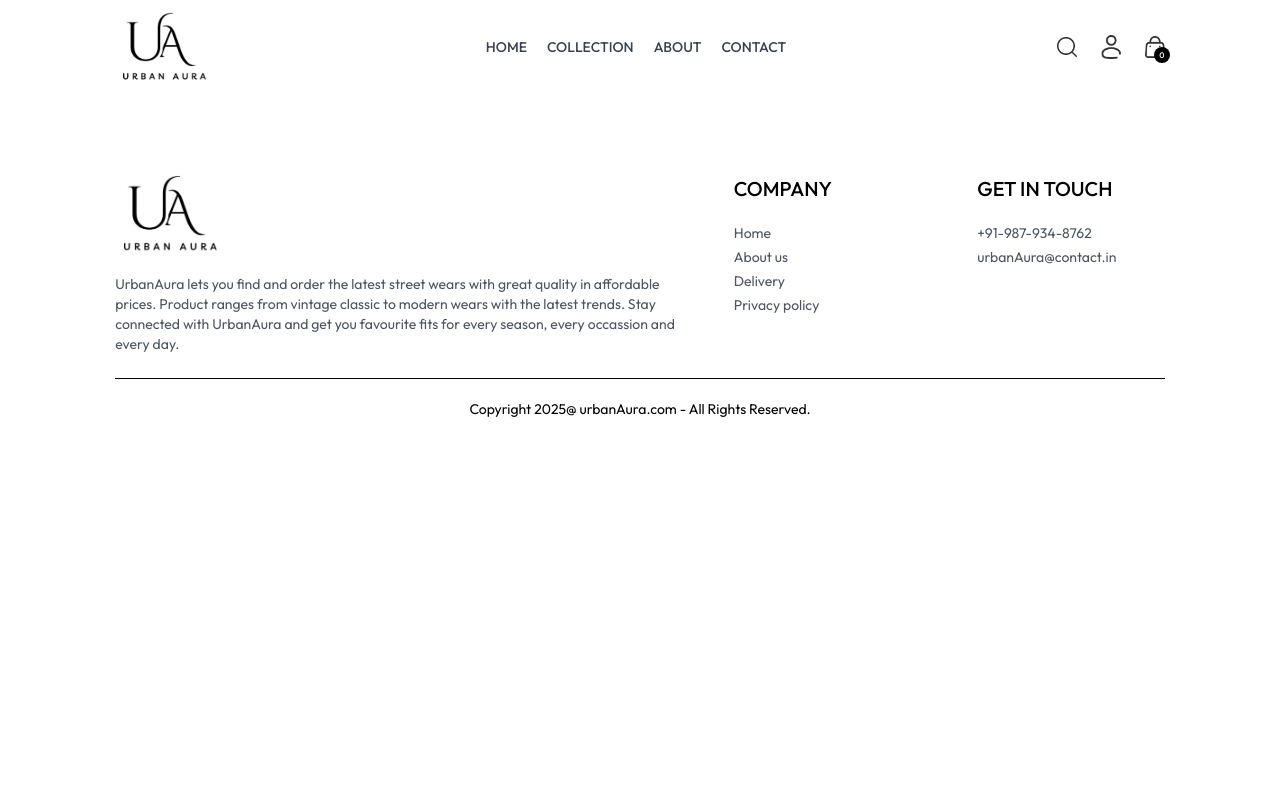
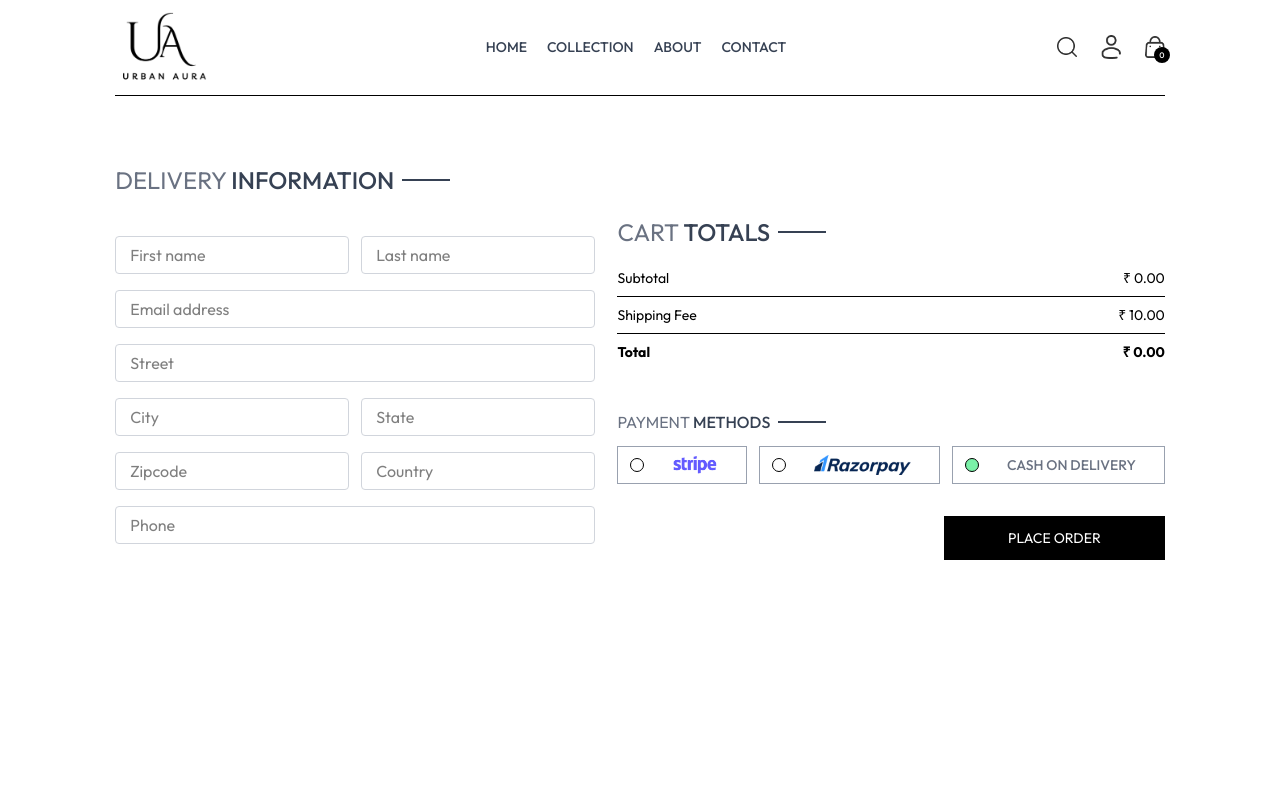
Before and after one commit to dileshwar-01/ecommerce-mern-app, a React (Vite) app: page /place-order in a window 1280 px wide. Shown: the top 800 px of the page. Built offline with nearby package versions, Linux system fonts and the light colour scheme.

Commit message:
finished place order page

```diff
--- a/src/context/ShopContext.jsx
+++ b/src/context/ShopContext.jsx
@@ -1,6 +1,7 @@
 import { createContext, useEffect, useState } from "react";
 import { products } from "../assets/assets";
 import { toast } from "react-toastify";
+import {useNavigate} from "react-router-dom"
 
 export const ShopContext = createContext()
 
@@ -9,7 +10,8 @@
     const deliveryFee = 10
     const[search,setSearch] = useState('');
     const[showSearch,setShowSearch] = useState(false);
-    const [cartItems,setCartItems] = useState({})
+    const [cartItems,setCartItems] = useState({});
+    const navigate = useNavigate()
 
     const addToCart=async (itemId,size)=>{
         if(!size){
@@ -77,7 +79,7 @@
         showSearch,setShowSearch,
         cartItems,addToCart,
         getCartCount,updateQuantity,
-        getCartAmount
+        getCartAmount,navigate
     }
 
     return (
--- a/src/pages/Cart.jsx
+++ b/src/pages/Cart.jsx
@@ -5,7 +5,7 @@
 import CartTotal from '../components/CartTotal';
 
 const Cart = () => {
-  const {products,currency,cartItems,updateQuantity} = useContext(ShopContext);
+  const {products,currency,cartItems,updateQuantity,navigate} = useContext(ShopContext);
   const [cartData, setCartData]= useState([]);
 
   useEffect(()=>{
@@ -55,6 +55,9 @@
       <div className='flex justify-end my-20'>
         <div className='w-full sm:w-[450px]'>
           <CartTotal/>
+          <div className='w-full text-end'>
+            <button onClick={()=>navigate('/place-order')} className='bg-black text-white text-sm my-8 px-8 py-3'>PROCEED TO CHECKOUT</button>
+          </div>
         </div>
 
       </div>
--- a/src/pages/PlaceOrder.jsx
+++ b/src/pages/PlaceOrder.jsx
@@ -1,9 +1,62 @@
-import React from 'react'
+import React, { useContext, useState } from 'react'
+import Title from '../components/Title'
+import CartTotal from '../components/CartTotal'
+import { assets } from '../assets/assets'
+import { ShopContext } from '../context/ShopContext'
 
 const PlaceOrder = () => {
+  const[method,setMethod] = useState('cod');
+  const {navigate} = useContext(ShopContext)
   return (
-    <div>
-
+    <div className='flex flex-col sm:flex-row justify-between gap-4 pt-5 sm:pt-14 min-h-[80vh] border-t '>
+      {/* -------------------------------LEFT SIDE--------------------------------------- */}
+      <div className="flex flex-col gap-4 w-full sm:max-w-[480px] " >
+          <div className="text-xl sm:text-2xl my-3">
+            <Title text1={"DELIVERY"} text2={"INFORMATION"}/>
+          </div>
+          <div className="flex gap-3">
+            <input className='border border-gray-300 rounded py-1.5 px-3.5 w-full' type="text" placeholder='First name' />
+            <input className='border border-gray-300 rounded py-1.5 px-3.5 w-full' type="text" placeholder='Last name' />
+          </div>
+          <input className='border border-gray-300 rounded py-1.5 px-3.5 w-full' type="email" placeholder='Email address' />
+          <input className='border border-gray-300 rounded py-1.5 px-3.5 w-full' type="text" placeholder='Street' />
+          <div className="flex gap-3">
+            <input className='border border-gray-300 rounded py-1.5 px-3.5 w-full' type="text" placeholder='City' />
+            <input className='border border-gray-300 rounded py-1.5 px-3.5 w-full' type="text" placeholder='State' />
+          </div>
+          <div className="flex gap-3">
+            <input className='border border-gray-300 rounded py-1.5 px-3.5 w-full' type="number" placeholder='Zipcode' />
+            <input className='border border-gray-300 rounded py-1.5 px-3.5 w-full' type="text" placeholder='Country' />
+          </div>
+          <input className='border border-gray-300 rounded py-1.5 px-3.5 w-full' type="number" placeholder='Phone' />
+      </div>
+      {/* ----------------------------------RIGHT SIDE-------------------------------------- */}
+      <div className="mt-8">
+        <div className='mt-8 min-w-80'>
+            <CartTotal/>
+        </div>
+        <div className="mt-12">
+          <Title text1={"PAYMENT"} text2={"METHODS"}/>
+          {/* --------------------------------PAYMENT METHODS SELECTION ------------------------*/}
+          <div className="flex gap-3 flex-col lg:flex-row">
+              <div onClick={()=>setMethod("stripe")} className="flex items-center gap-3 border border-gray-400 p-2 px-3 cursor-pointer ">
+                <p className={`min-w-3.5 h-3.5 border rounded-full ${method === 'stripe' ? 'bg-green-300' : ''}`}></p>
+                <img className='h-5 mx-4' src={assets.stripe_logo} alt="" />
+              </div>
+              <div onClick={()=>setMethod("razorpay")} className="flex items-center gap-3 border border-gray-400 p-2 px-3 cursor-pointer ">
+                <p className={`min-w-3.5 h-3.5 border rounded-full ${method === 'razorpay' ? 'bg-green-300' : ''}`}></p>
+                <img className='h-5 mx-4' src={assets.razorpay_logo} alt="" />
+              </div>
+              <div onClick={()=>setMethod("cod")} className="flex items-center gap-3 border border-gray-400 p-2 px-3 cursor-pointer ">
+                <p className={`min-w-3.5 h-3.5 border rounded-full  ${method === 'cod' ? 'bg-green-300' : ''}`}></p>
+                <p className='text-gray-500 text-sm font-medium mx-4'>CASH ON DELIVERY</p>
+              </div>
+          </div>
+          <div className='w-full text-end mt-8'>
+                <button onClick={()=>navigate('/orders')} className='bg-black text-white px-16 py-3 text-sm'>PLACE ORDER</button>
+          </div>
+        </div>
+      </div>
     </div>
   )
 }
```
